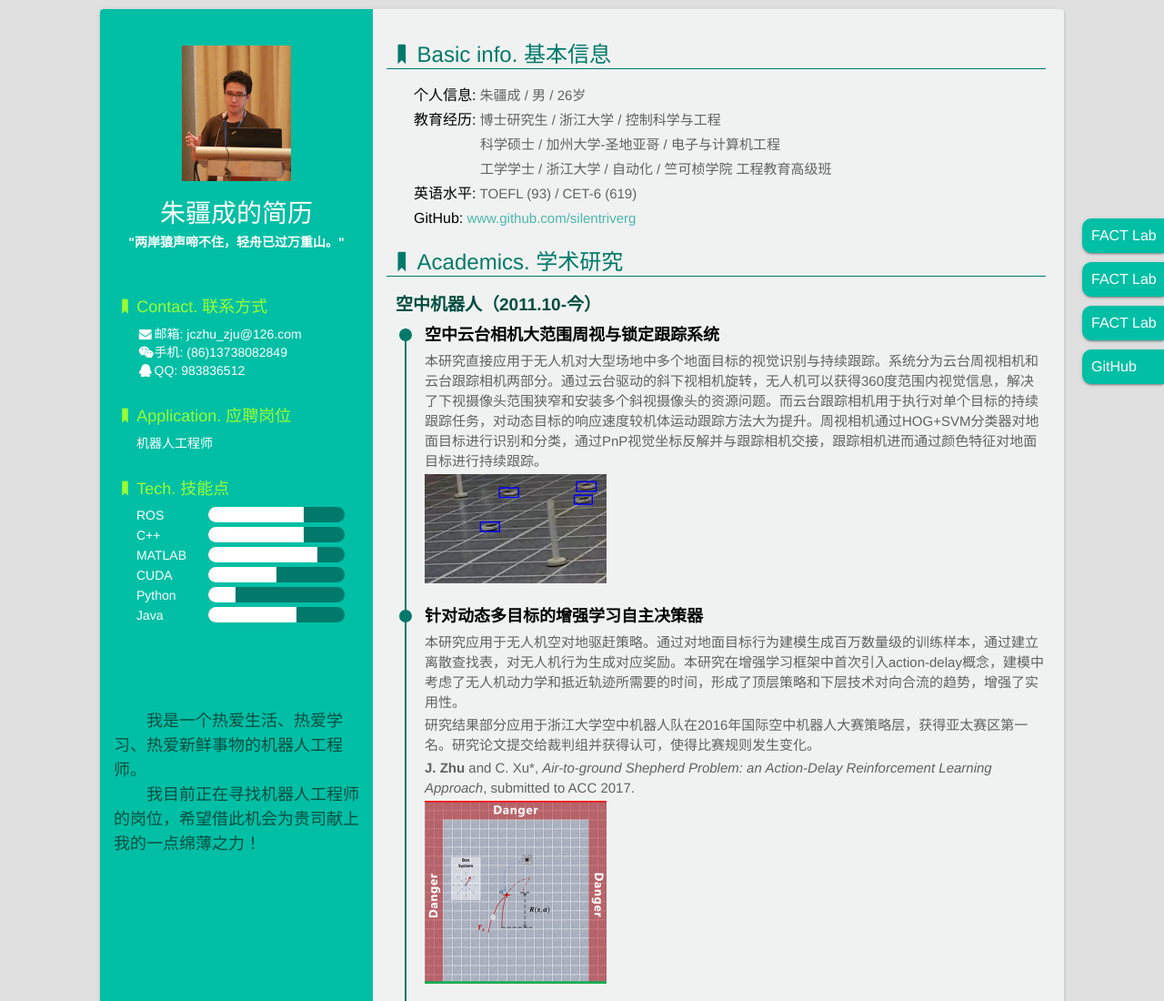
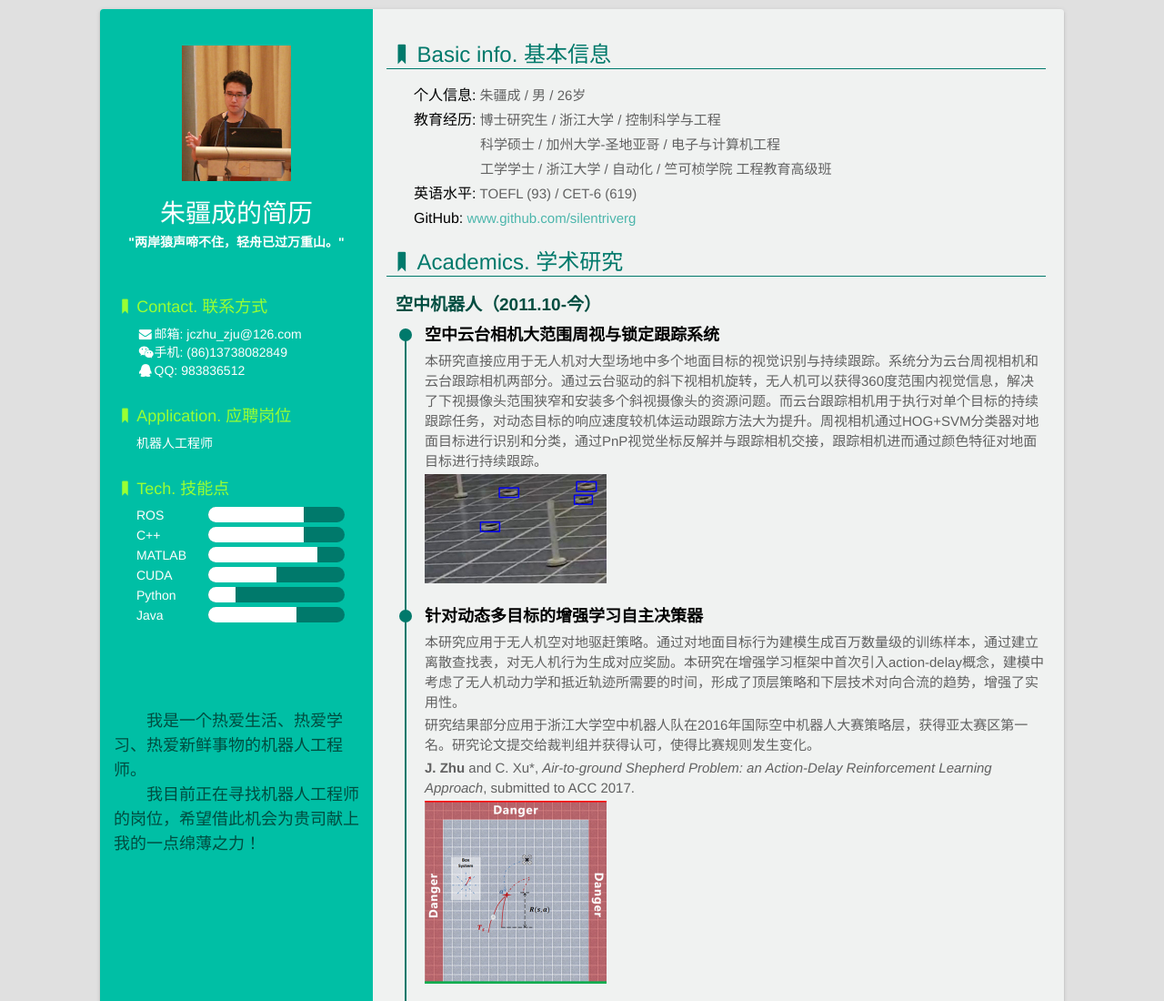
Before and after one commit to silentriverg/jczhu_cv, a website: page index.html in a window 1280 px wide. Shown: the top 1100 px of the page at 91% size. Drawn offline with Linux system fonts and the light colour scheme.

Commit message:
Update index.html

```diff
--- a/index.html
+++ b/index.html
@@ -20,22 +20,6 @@
     </script>
 </head>
 <body>
-    <aside>
-        <ul>
-            <li>
-                <a href="https://www.kivact.com" target="_blank">FACT Lab</a>
-            </li>
-            <li>
-                <a href="https://www.kivact.com" target="_blank">FACT Lab</a>
-            </li>
-            <li>
-                <a href="https://www.kivact.com" target="_blank">FACT Lab</a>
-            </li>
-            <li>
-                <a href="https://www.github.com/silentriverg" target="_blank">GitHub</a>
-            </li>
-        </ul>
-    </aside>
     <div class="container">
         <div class="sidebar">
             <div class="title">
```
